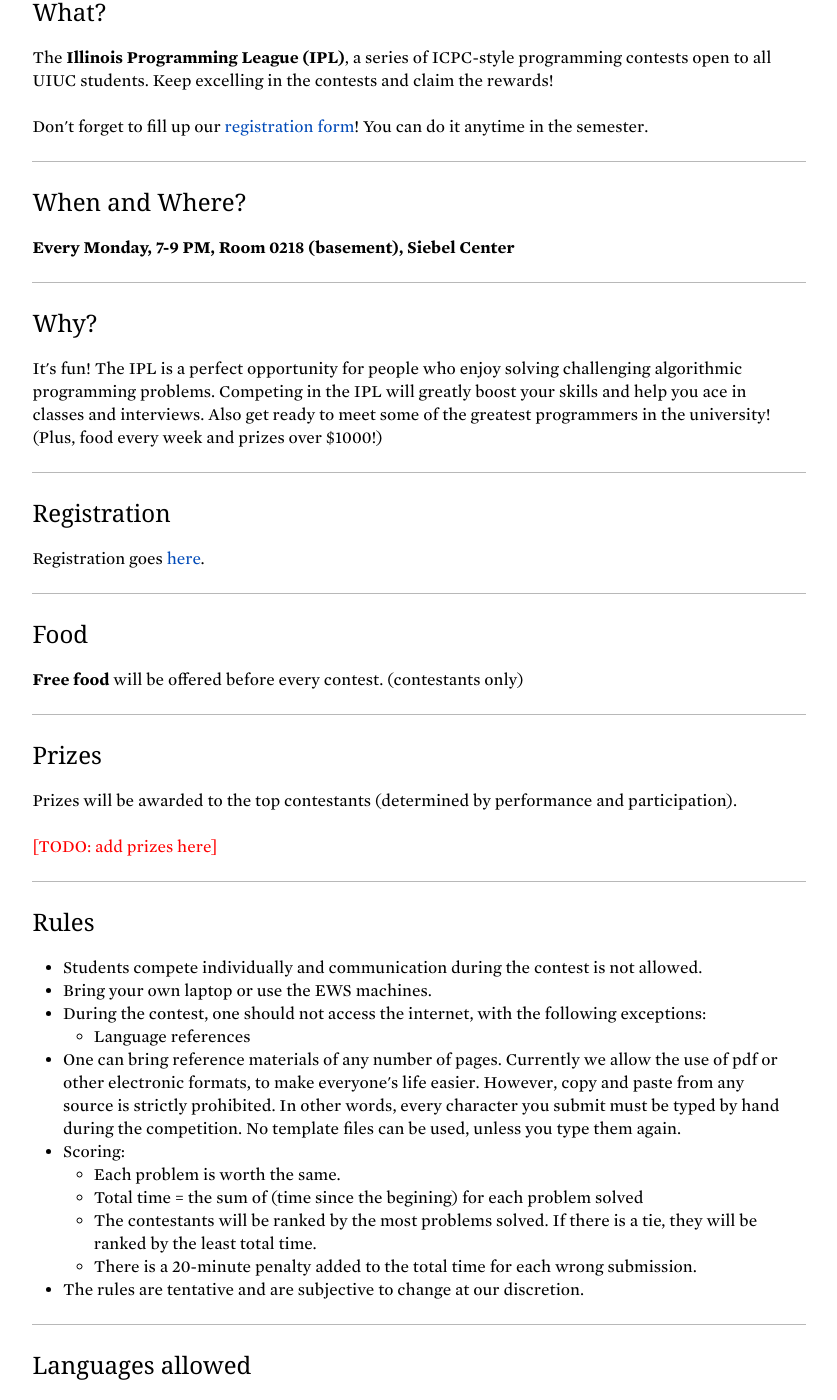
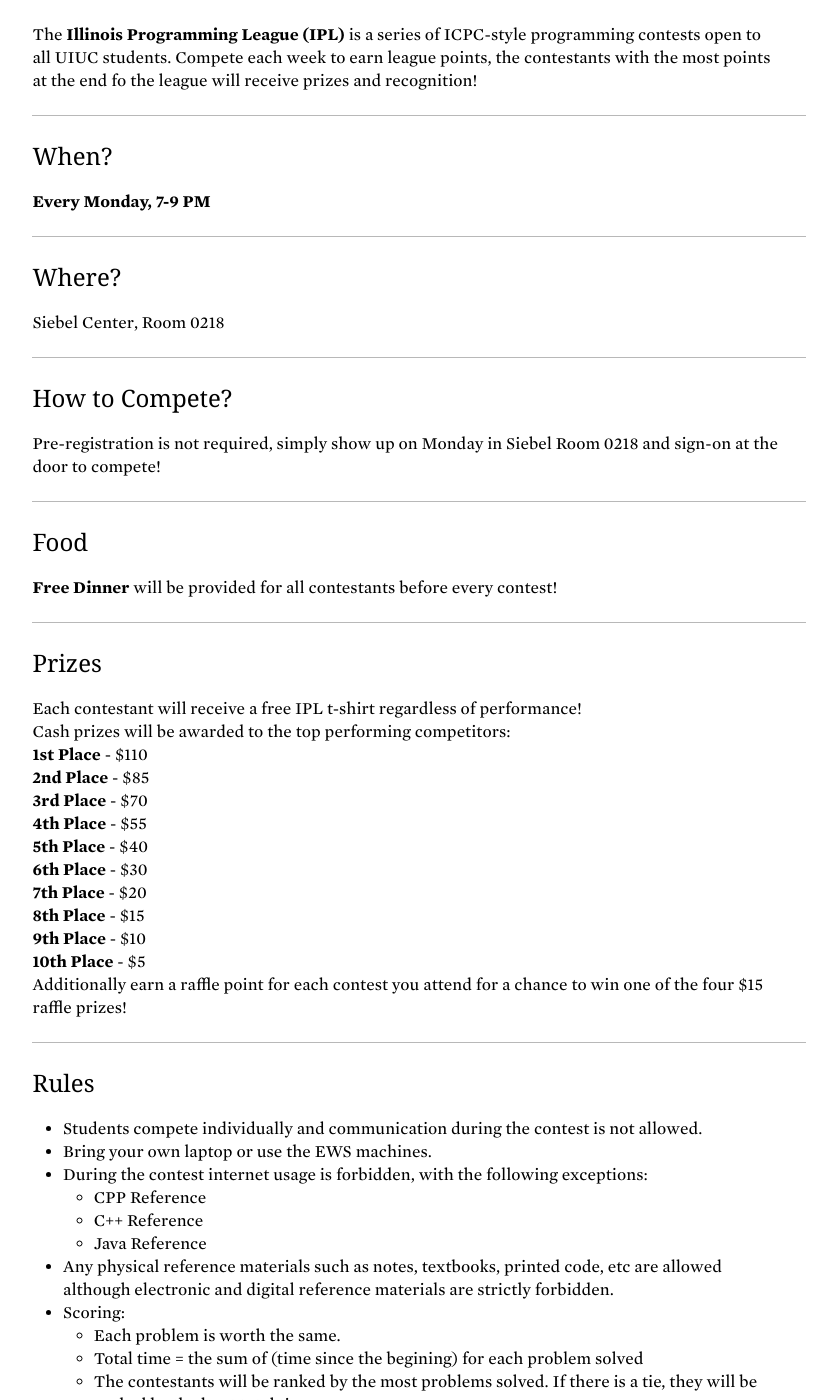
Before and after one commit to acm-uiuc/icpc-website, a Jekyll site: the page built from ipl/about.html, in a window 1280 px wide and 1400 px high, scrolled down 278 px. Shown: the whole window, without its empty margins (221-1058 px from the left). Built offline with Jekyll 4.4.1, drawn with Linux system fonts in a browser that asks for light colours; nearby versions of some CDN libraries; some web fonts are replaced; Markdown is read by kramdown in place of the engine named in the settings; some of the changed text lies outside the part shown.

Commit message:
Revised IPL Page

```diff
--- a/ipl/about.html
+++ b/ipl/about.html
@@ -17,68 +17,62 @@
 </center>
 -->
 
-<div>
-  <center>
-	<p style="color:#FF0000">[TODO: add logo here]</p>
-  </center>
+<div class="item">
+    <h2 class="title">What?</h2>
+	The <b>Illinois Programming League (IPL)</b> is a series of ICPC-style programming contests open to all UIUC students. Compete each week to earn league points, the contestants with the most points at the end fo the league will receive prizes and recognition!
 </div>
 
 <div class="item">
-    <h2 class="title">What?</h2>
-
-	The <b>Illinois Programming League (IPL)</b>, a series of ICPC-style programming contests open to all UIUC students. Keep excelling in the contests and claim the rewards!
-  <br><br>
-  Don't forget to fill up our <a class="contest" href = "register.html">registration form</a>! You can do it anytime in the semester.
+    <h2 class="title">When?</h2>
+	<b>Every Monday, 7-9 PM</b>
 </div>
 
 <div class="item">
-    <h2 class="title">When and Where?</h2>
-
-	<b>Every Monday, 7-9 PM, Room 0218 (basement), Siebel Center</b>
+	<h2 class="title">Where?</h2>
+	Siebel Center, Room 0218
 </div>
 
 <div class="item">
-    <h2 class="title">Why?</h2>
-
-	It's fun! The IPL is a perfect opportunity for people who enjoy solving challenging algorithmic programming problems. Competing in the IPL will greatly boost your skills and help you ace in classes and interviews. Also get ready to meet some of the greatest programmers in the university! (Plus, food every week and prizes over $1000!)
-</div>
-
-<div class="item">
-  <h2 class="title">Registration</h2>
-
-    <div>
-      Registration goes <a class="contest" href = "register.html">here</a>.
-    </div>
+    <h2 class="title">How to Compete?</h2>
+	Pre-registration is not required, simply show up on Monday in Siebel Room 0218 and sign-on at the door to compete!
 </div>
 
 <div class="item">
 	<h2 class="title">Food</h2>
-
-    <div>
-      <b>Free food</b> will be offered before every contest. (contestants only)
-    </div>
+	<b>Free Dinner</b> will be provided for all contestants before every contest!
 </div>
 
 <div class="item">
 	<h2 class="title">Prizes</h2>
-  Prizes will be awarded to the top contestants (determined by performance and participation).<br><br>
+	Each contestant will receive a free IPL t-shirt regardless of performance!<br>
+	Cash prizes will be awarded to the top performing competitors:<br>
+	<b>1st Place</b> - $110<br>
+	<b>2nd Place</b> - $85<br>
+	<b>3rd Place</b> - $70<br>
+	<b>4th Place</b> - $55<br>
+	<b>5th Place</b> - $40<br>
+	<b>6th Place</b> - $30<br>
+	<b>7th Place</b> - $20<br>
+	<b>8th Place</b> - $15<br>
+	<b>9th Place</b> - $10<br>
+	<b>10th Place</b> - $5<br>
 
-  <p style="color:#FF0000">[TODO: add prizes here]</p>
+	Additionally earn a raffle point for each contest you attend for a chance to win one of the four $15 raffle prizes!
 </div>
 
 <div class="item">
 	<h2 class="title">Rules</h2>
-
-
 	<ul style="margin-left:2em">
     <li>Students compete individually and communication during the contest is not allowed.</li>
     <li>Bring your own laptop or use the EWS machines.</li>
-	<li>During the contest, one should not access the internet, with the following exceptions:
+	<li>During the contest internet usage is forbidden, with the following exceptions:
 		<ul style="margin-left:2em">
-		<li>Language references</li>
+			<li><a href="http://en.cppreference.com/w/">CPP Reference</a>
+			<li><a href="http://www.cplusplus.com/reference">C++ Reference</a>
+			<li><a href="https://docs.oracle.com/javase/7/docs/api">Java Reference</a>
 		</ul>
-	<li>One can bring reference materials of any number of pages. Currently we allow the use of pdf or other electronic formats, to make everyone's life easier. However, copy and paste from any source is strictly prohibited. In other words, every character you submit must be typed by hand during the competition. No template files can be used, unless you type them again.
 	</li>
+	<li>Any physical reference materials such as notes, textbooks, printed code, etc are allowed although electronic and digital reference materials are strictly forbidden.</li>
 	<li>Scoring:
 		<ul style="margin-left:2em">
 			<li>Each problem is worth the same.</li>
@@ -94,19 +88,13 @@
 <div class="item">
 	<h2 class="title">Languages allowed</h2>
 	<ul style="margin-left:3em">
-    <li>C</li>
-    <li>C++</li>
-    <li>Java</li>
-	<li>Python</li>
+		<li>C (C99)</li>
+		<li>C++ (C++11)</li>
+		<li>Java (Java 8)</li>
 	</ul>
-
-  <br>
-  The versions are dependent on which specific problems we use. However we will try to find problems that supports the relatively new standards (C99, C++11, Java 8, Python 3).
 </div>
 
 <div class="item">
 	<h2 class="title">Questions?</h2>
-
-
-  Please feel free to reach out to us at <p style="color:#FF0000">[TODO: add email here]</p>
+	Please feel free to reach out to us at icpc@cs.illinois.edu
 </div>
```
Lines whose indentation alone changed are shown as unchanged.
